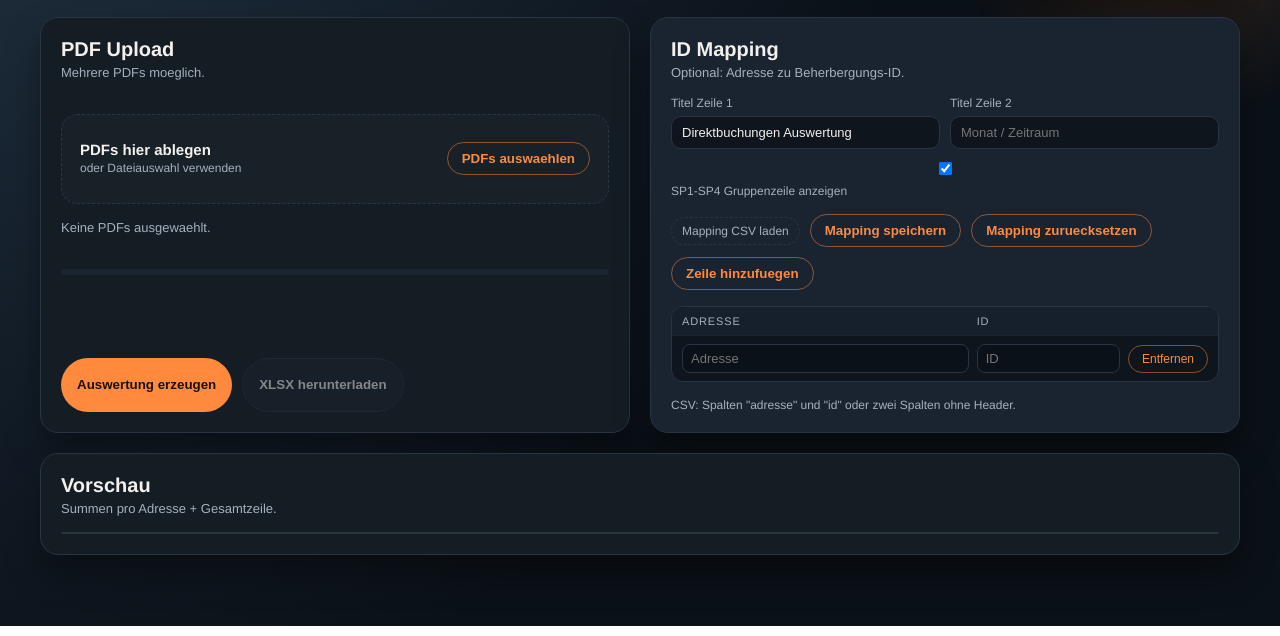
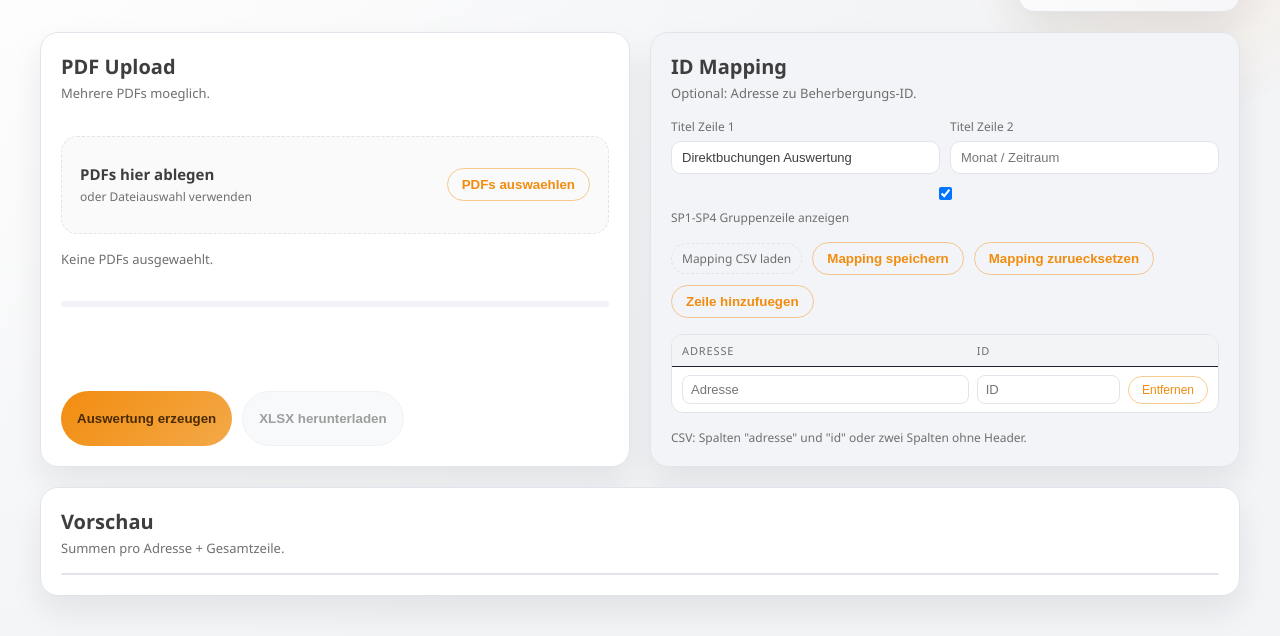
Before and after one commit to Mert2802/Auszahlungs-bersicht, a plain HTML site: page Direktbuchungen/index.html in a window 1280 px wide. Shown: the part 174-810 px from the top of the page. Drawn offline with Linux system fonts and the light colour scheme.

Commit message:
08.01.2026 13:31

```diff
--- a/Airbnb to XLS/styles.css
+++ b/Airbnb to XLS/styles.css
@@ -1,12 +1,12 @@
 :root {
-  --bg: #f3efe6;
+  --bg: #f6f7f9;
   --card: #ffffff;
-  --ink: #161616;
-  --accent: #d26c2f;
-  --accent-dark: #a85326;
-  --muted: #5f5648;
-  --border: #e2d7c5;
-  --shadow: 0 18px 50px rgba(32, 26, 18, 0.12);
+  --ink: #3e3e3e;
+  --accent: #f28c0f;
+  --accent-dark: #d97900;
+  --muted: #6f6f6f;
+  --border: #e1e4ea;
+  --shadow: 0 16px 32px rgba(15, 23, 42, 0.08);
 }
 
 * {
@@ -15,9 +15,9 @@
 
 body {
   margin: 0;
-  font-family: "Fraunces", "Iowan Old Style", "Garamond", serif;
+  font-family: "Plus Jakarta Sans", "Segoe UI", sans-serif;
   color: var(--ink);
-  background: radial-gradient(circle at top, #fff7ee 0%, #f3efe6 55%, #efe5d6 100%);
+  background: radial-gradient(circle at top, #ffffff 0%, #f3f4f6 60%);
 }
 
 .wrap {
@@ -33,7 +33,7 @@ body {
   gap: 24px;
   padding: 28px;
   border: 1px solid var(--border);
-  background: linear-gradient(135deg, #fff6ea 0%, #f3eadb 60%, #ecd9c1 100%);
+  background: linear-gradient(150deg, #ffffff, #f7f7f9);
   box-shadow: var(--shadow);
   margin-bottom: 28px;
 }
@@ -73,7 +73,7 @@ h2 {
   border: 1px solid var(--border);
   padding: 22px;
   margin-bottom: 24px;
-  box-shadow: 0 12px 30px rgba(31, 28, 24, 0.08);
+  box-shadow: var(--shadow);
 }
 
 .split {
@@ -92,11 +92,11 @@ h2 {
   padding: 18px;
   border: 1px solid var(--border);
   border-radius: 16px;
-  background: #fffaf3;
+  background: #ffffff;
 }
 
 .action-card {
-  background: #fff;
+  background: #ffffff;
 }
 
 .subtle {
@@ -107,17 +107,17 @@ h2 {
 }
 
 .dropzone {
-  border: 2px dashed #d6c3a9;
+  border: 2px dashed var(--border);
   border-radius: 18px;
   padding: 22px;
-  background: #fffdf8;
+  background: #fafafa;
   cursor: pointer;
   transition: border-color 0.2s ease, box-shadow 0.2s ease, transform 0.2s ease;
 }
 
 .dropzone.drag {
   border-color: var(--accent);
-  box-shadow: 0 0 0 4px rgba(210, 108, 47, 0.15);
+  box-shadow: 0 0 0 4px rgba(242, 140, 15, 0.2);
   transform: translateY(-1px);
 }
 
@@ -151,7 +151,7 @@ h2 {
 .progress-track {
   flex: 1;
   height: 8px;
-  background: #efe2d2;
+  background: #f0f2f5;
   border-radius: 999px;
   overflow: hidden;
 }
@@ -186,13 +186,14 @@ button:hover {
 }
 
 button.primary {
-  background: var(--accent);
-  color: #fff;
+  background: linear-gradient(135deg, var(--accent), #f3a948);
+  color: #4a2b00;
   border-color: transparent;
+  box-shadow: 0 10px 22px rgba(242, 140, 15, 0.25);
 }
 
 button.ghost {
-  background: #f7efe5;
+  background: #f7f7f9;
 }
 
 button:disabled {
@@ -209,7 +210,7 @@ button:disabled {
   display: grid;
   place-items: center;
   border: 1px solid var(--border);
-  background: #fff;
+  background: #ffffff;
 }
 
 .status {
@@ -244,6 +245,7 @@ button:disabled {
   border-collapse: collapse;
   font-family: "IBM Plex Mono", "SFMono-Regular", Consolas, monospace;
   font-size: 13px;
+  background: #ffffff;
 }
 
 #previewTable th,
@@ -264,7 +266,7 @@ button:disabled {
 #previewTable th.group-row {
   text-align: center;
   font-weight: 700;
-  background: #f7efe5;
+  background: #f4f5f7;
 }
 
 #previewTable th:first-child,
@@ -277,7 +279,7 @@ button:disabled {
 .overlay {
   position: fixed;
   inset: 0;
-  background: rgba(22, 16, 10, 0.55);
+  background: rgba(240, 242, 246, 0.8);
   display: none;
   align-items: center;
   justify-content: center;
@@ -294,7 +296,7 @@ button:disabled {
   width: min(980px, 100%);
   background: var(--card);
   border: 1px solid var(--border);
-  box-shadow: 0 30px 60px rgba(0, 0, 0, 0.2);
+  box-shadow: var(--shadow);
   padding: 24px;
   display: grid;
   gap: 20px;
@@ -319,7 +321,7 @@ button:disabled {
 }
 
 code {
-  background: #f5eadb;
+  background: #f7f7f9;
   padding: 2px 6px;
   border-radius: 6px;
   font-family: "IBM Plex Mono", "SFMono-Regular", Consolas, monospace;
@@ -337,7 +339,7 @@ code {
   gap: 10px;
   align-items: center;
   padding: 10px;
-  background: #fff;
+  background: #ffffff;
   border: 1px solid var(--border);
   border-radius: 12px;
 }
@@ -368,6 +370,8 @@ code {
   border-radius: 8px;
   font-family: "IBM Plex Mono", "SFMono-Regular", Consolas, monospace;
   font-size: 13px;
+  background: #ffffff;
+  color: var(--ink);
 }
 
 .list-row select {
@@ -377,26 +381,28 @@ code {
   border-radius: 8px;
   font-family: "IBM Plex Mono", "SFMono-Regular", Consolas, monospace;
   font-size: 13px;
-  background: #fff;
+  background: #ffffff;
+  color: var(--ink);
 }
 
 .col-key {
-  background: #faf4ec;
+  background: #f7f7f9;
 }
 
 .remove-btn {
   border-radius: 10px;
   border-color: transparent;
-  background: #f3e0cf;
+  background: #f7f7f9;
+  color: var(--ink);
 }
 
 .table-editable td[contenteditable="true"] {
-  background: #fff7ee;
+  background: #fff7ec;
   cursor: text;
 }
 
 .table-editable td[contenteditable="true"]:focus {
-  outline: 2px solid rgba(210, 108, 47, 0.35);
+  outline: 2px solid rgba(242, 140, 15, 0.4);
   outline-offset: -2px;
 }
 
--- a/Auszahlungsuebersicht_Hub/hub.css
+++ b/Auszahlungsuebersicht_Hub/hub.css
@@ -1,11 +1,14 @@
 :root {
-  --bg: #0c0f14;
-  --surface: #141924;
-  --text: #f3f4f6;
-  --muted: #9aa4b2;
-  --accent: #4ade80;
-  --accent-2: #60a5fa;
-  --border: #2b3445;
+  --bg: #f6f7f9;
+  --surface: #ffffff;
+  --surface-2: #f2f4f7;
+  --text: #3e3e3e;
+  --muted: #6f6f6f;
+  --accent: #f28c0f;
+  --accent-2: #f3a948;
+  --border: #e1e4ea;
+  --shadow: 0 16px 32px rgba(15, 23, 42, 0.08);
+  --radius: 16px;
 }
 
 * { box-sizing: border-box; }
@@ -13,7 +16,7 @@
 body {
   margin: 0;
   font-family: "Plus Jakarta Sans", "Segoe UI", sans-serif;
-  background: radial-gradient(circle at top, #1b2437, #0c0f14 55%);
+  background: radial-gradient(circle at top, #ffffff 0%, #f3f4f6 60%);
   color: var(--text);
   min-height: 100vh;
   display: flex;
@@ -23,11 +26,11 @@ body {
 .hub-header {
   display: flex;
   justify-content: space-between;
-  align-items: flex-start;
-  gap: 16px;
-  padding: 24px 28px;
+  align-items: center;
+  gap: 10px;
+  padding: 4px 12px;
   border-bottom: 1px solid var(--border);
-  background: rgba(12, 15, 20, 0.85);
+  background: rgba(255, 255, 255, 0.9);
   backdrop-filter: blur(8px);
 }
 
@@ -48,7 +51,7 @@ body {
 
 .eyebrow {
   text-transform: uppercase;
-  letter-spacing: 0.08em;
+  letter-spacing: 0.18em;
   font-size: 11px;
   color: var(--muted);
   margin: 0;
@@ -60,6 +63,13 @@ body {
   font-size: 13px;
 }
 
+.logo {
+  height: 85px;
+  width: auto;
+  display: block;
+  margin-bottom: 0;
+}
+
 button {
   border: none;
   border-radius: 999px;
@@ -67,39 +77,51 @@ button {
   cursor: pointer;
   font-weight: 600;
   font-size: 14px;
+  transition: transform 0.2s ease, box-shadow 0.2s ease, background 0.2s ease;
 }
 
 button.primary {
-  background: var(--accent);
-  color: #0b1020;
+  background: linear-gradient(135deg, var(--accent), var(--accent-2));
+  color: #4a2b00;
+  box-shadow: 0 10px 22px rgba(242, 140, 15, 0.25);
 }
 
 button.secondary {
-  background: #1c2230;
+  background: var(--surface-2);
   color: var(--text);
   border: 1px solid var(--border);
+}
+
+button:hover {
+  transform: translateY(-1px);
+}
+
+button:focus-visible {
+  outline: 2px solid rgba(242, 140, 15, 0.5);
+  outline-offset: 2px;
 }
 
 .login-gate {
   position: fixed;
   inset: 0;
-  background: rgba(9, 12, 18, 0.85);
+  background: rgba(240, 242, 246, 0.8);
   display: flex;
   align-items: center;
   justify-content: center;
   padding: 24px;
-  backdrop-filter: blur(6px);
+  backdrop-filter: blur(8px);
   z-index: 10;
 }
 
 .login-card {
   background: var(--surface);
   border: 1px solid var(--border);
-  border-radius: 16px;
-  padding: 24px;
+  border-radius: var(--radius);
+  padding: 26px;
   width: min(420px, 100%);
   display: grid;
   gap: 12px;
+  box-shadow: var(--shadow);
 }
 
 .login-card label {
@@ -110,16 +132,21 @@ button.secondary {
 }
 
 .login-card input {
-  background: #1c2230;
+  background: #ffffff;
   border: 1px solid var(--border);
-  border-radius: 10px;
+  border-radius: 12px;
   padding: 10px 12px;
   color: var(--text);
 }
 
+.login-card input:focus-visible {
+  outline: 2px solid rgba(242, 140, 15, 0.5);
+  outline-offset: 2px;
+}
+
 .error {
   margin: 6px 0 0;
-  color: #f87171;
+  color: #fca5a5;
   font-size: 12px;
 }
 
@@ -132,15 +159,15 @@ body.locked .hub-main {
 
 button.danger {
   background: transparent;
-  color: #fca5a5;
-  border: 1px solid #f87171;
+  color: #c2410c;
+  border: 1px solid #f59e0b;
 }
 
 .menu-toggle {
   width: 44px;
   height: 44px;
   border-radius: 12px;
-  background: #1b2331;
+  background: var(--surface-2);
   border: 1px solid var(--border);
   display: grid;
   gap: 6px;
@@ -149,7 +176,7 @@ button.danger {
   padding: 0;
   opacity: 0;
   pointer-events: none;
-  transition: opacity 0.2s ease;
+  transition: opacity 0.2s ease, box-shadow 0.2s ease, transform 0.2s ease;
 }
 
 .menu-toggle span {
@@ -164,6 +191,11 @@ button.danger {
   pointer-events: auto;
 }
 
+.menu-toggle:hover {
+  box-shadow: 0 10px 18px rgba(15, 23, 42, 0.12);
+  transform: translateY(-1px);
+}
+
 .welcome {
   width: 100%;
   padding: 32px;
@@ -173,12 +205,12 @@ button.danger {
 }
 
 .welcome-card {
-  background: linear-gradient(145deg, rgba(24, 31, 44, 0.95), rgba(16, 22, 32, 0.9));
+  background: linear-gradient(150deg, #ffffff, #f6f7f9);
   border: 1px solid var(--border);
   border-radius: 24px;
   padding: 32px;
   width: min(980px, 100%);
-  box-shadow: 0 24px 60px rgba(0, 0, 0, 0.4);
+  box-shadow: var(--shadow);
 }
 
 .welcome-card h2 {
@@ -198,14 +230,14 @@ button.danger {
 }
 
 .card {
-  background: #141b26;
+  background: #ffffff;
   border: 1px solid var(--border);
   border-radius: 18px;
   padding: 18px;
   text-align: left;
   display: grid;
   gap: 6px;
-  transition: transform 0.2s ease, border 0.2s ease;
+  transition: transform 0.2s ease, border 0.2s ease, box-shadow 0.2s ease;
 }
 
 .card h3 {
@@ -221,7 +253,8 @@ button.danger {
 
 .card:hover {
   transform: translateY(-2px);
-  border-color: rgba(74, 222, 128, 0.6);
+  border-color: rgba(242, 140, 15, 0.5);
+  box-shadow: 0 14px 24px rgba(15, 23, 42, 0.12);
 }
 
 .menu-panel {
@@ -233,7 +266,7 @@ button.danger {
   border: 1px solid var(--border);
   border-radius: 16px;
   padding: 16px;
-  box-shadow: 0 18px 40px rgba(0, 0, 0, 0.35);
+  box-shadow: var(--shadow);
   opacity: 0;
   transform: translateY(-8px);
   pointer-events: none;
@@ -267,7 +300,7 @@ button.danger {
 .menu-actions button {
   width: 100%;
   border-radius: 12px;
-  background: #1c2230;
+  background: #ffffff;
   color: var(--text);
   border: 1px solid var(--border);
   padding: 10px 12px;
@@ -275,8 +308,8 @@ button.danger {
 }
 
 .menu-actions .danger {
-  border-color: #f87171;
-  color: #fca5a5;
+  border-color: #f59e0b;
+  color: #c2410c;
   background: transparent;
 }
 
--- a/Booking_Auszahlungsuebersicht_HTML/styles.css
+++ b/Booking_Auszahlungsuebersicht_HTML/styles.css
@@ -1,16 +1,16 @@
 /* Base */
 :root {
-  --bg: #0c0f14;
-  --surface: #141924;
-  --surface-2: #1c2230;
-  --text: #f3f4f6;
-  --muted: #9aa4b2;
-  --accent: #4ade80;
-  --accent-2: #60a5fa;
+  --bg: #f6f7f9;
+  --surface: #ffffff;
+  --surface-2: #f2f4f7;
+  --text: #3e3e3e;
+  --muted: #6f6f6f;
+  --accent: #f28c0f;
+  --accent-2: #f3a948;
   --danger: #f87171;
-  --border: #2b3445;
-  --radius: 14px;
-  --shadow: 0 16px 30px rgba(5, 10, 20, 0.35);
+  --border: #e1e4ea;
+  --radius: 16px;
+  --shadow: 0 16px 32px rgba(15, 23, 42, 0.08);
   font-synthesis: none;
   text-rendering: optimizeLegibility;
 }
@@ -20,7 +20,7 @@
 body {
   margin: 0;
   font-family: "Plus Jakarta Sans", "Segoe UI", sans-serif;
-  background: radial-gradient(circle at top, #1b2437, #0c0f14 55%);
+  background: radial-gradient(circle at top, #ffffff, #f3f4f6 60%);
   color: var(--text);
 }
 
@@ -50,7 +50,7 @@ body {
 }
 
 .panel {
-  background: linear-gradient(160deg, rgba(255,255,255,0.04), rgba(255,255,255,0.01));
+  background: linear-gradient(160deg, #ffffff, #f7f7f9);
   border: 1px solid var(--border);
   border-radius: var(--radius);
   padding: 20px;
@@ -82,7 +82,7 @@ body {
 }
 
 .file-card {
-  background: var(--surface);
+  background: #ffffff;
   border: 1px dashed var(--border);
   padding: 16px;
   border-radius: 12px;
@@ -93,7 +93,7 @@ body {
 }
 
 .file-card:hover {
-  border-color: var(--accent-2);
+  border-color: rgba(242, 140, 15, 0.6);
 }
 
 .file-card input {
@@ -102,7 +102,7 @@ body {
 
 .file-card.drop-zone.dragover {
   border-color: var(--accent);
-  box-shadow: 0 0 0 2px rgba(74, 222, 128, 0.25);
+  box-shadow: 0 0 0 2px rgba(242, 140, 15, 0.2);
 }
 
 .file-meta {
@@ -116,7 +116,7 @@ body {
 }
 
 .progress {
-  background: #0b1220;
+  background: #f0f2f5;
   border: 1px solid var(--border);
   border-radius: 999px;
   height: 8px;
@@ -144,11 +144,13 @@ button {
   cursor: pointer;
   font-weight: 600;
   font-size: 14px;
+  transition: transform 0.2s ease, box-shadow 0.2s ease;
 }
 
 button.primary {
-  background: var(--accent);
-  color: #0b1020;
+  background: linear-gradient(135deg, var(--accent), var(--accent-2));
+  color: #4a2b00;
+  box-shadow: 0 10px 22px rgba(242, 140, 15, 0.25);
 }
 
 button.secondary {
@@ -161,6 +163,10 @@ button.ghost {
   background: transparent;
   color: var(--muted);
   border: 1px solid var(--border);
+}
+
+button:hover {
+  transform: translateY(-1px);
 }
 
 button:disabled {
@@ -193,7 +199,7 @@ button:disabled {
 }
 
 .settings-grid input[type="text"] {
-  background: var(--surface-2);
+  background: #ffffff;
   border: 1px solid var(--border);
   border-radius: 10px;
   padding: 10px 12px;
@@ -210,7 +216,7 @@ button:disabled {
   overflow-x: auto;
   border: 1px solid var(--border);
   border-radius: 12px;
-  background: #0c111b;
+  background: #ffffff;
 }
 
 .table-wrap table {
@@ -227,7 +233,7 @@ button:disabled {
 }
 
 .table-wrap th {
-  background: #111827;
+  background: #f3f4f6;
   position: sticky;
   top: 0;
   z-index: 1;
@@ -254,13 +260,13 @@ button:disabled {
 }
 
 .table-wrap td[contenteditable="true"]:focus {
-  box-shadow: inset 0 0 0 1px var(--accent-2);
+  box-shadow: inset 0 0 0 1px rgba(242, 140, 15, 0.6);
 }
 
 .table-wrap th.group-row {
   text-align: center;
   font-weight: 700;
-  background: #0f172a;
+  background: #f7f7f9;
 }
 
 .eyebrow {
@@ -293,7 +299,7 @@ tr.dragging {
   width: 34px;
   height: 34px;
   padding: 0;
-  background: transparent;
+  background: #ffffff;
   border: 1px solid var(--border);
   color: var(--text);
   font-size: 16px;
@@ -302,7 +308,7 @@ tr.dragging {
 .overlay {
   position: fixed;
   inset: 0;
-  background: rgba(9, 12, 18, 0.7);
+  background: rgba(240, 242, 246, 0.8);
   display: none;
   align-items: center;
   justify-content: center;
--- a/Direktbuchungen/styles.css
+++ b/Direktbuchungen/styles.css
@@ -1,13 +1,13 @@
 :root {
-  --bg: #0b1118;
-  --surface: #141c24;
-  --surface-2: #1a2330;
-  --accent: #ff8a3d;
-  --accent-2: #2dd4bf;
-  --text: #f4f1ec;
-  --muted: #a6b0be;
-  --border: #2a3442;
-  --shadow: rgba(0, 0, 0, 0.35);
+  --bg: #f6f7f9;
+  --surface: #ffffff;
+  --surface-2: #f2f4f7;
+  --accent: #f28c0f;
+  --accent-2: #f3a948;
+  --text: #3e3e3e;
+  --muted: #6f6f6f;
+  --border: #e1e4ea;
+  --shadow: rgba(15, 23, 42, 0.08);
 }
 
 * {
@@ -16,9 +16,9 @@
 
 body {
   margin: 0;
-  font-family: "Bahnschrift", "Franklin Gothic Medium", "Trebuchet MS", sans-serif;
+  font-family: "Plus Jakarta Sans", "Segoe UI", sans-serif;
   color: var(--text);
-  background: radial-gradient(circle at top left, #203040 0%, #0b1118 60%);
+  background: radial-gradient(circle at top left, #ffffff 0%, #f3f4f6 60%);
   min-height: 100vh;
   position: relative;
   overflow-x: hidden;
@@ -29,7 +29,7 @@ body {
   inset: -20vh -10vw auto auto;
   width: 480px;
   height: 480px;
-  background: radial-gradient(circle, rgba(255, 138, 61, 0.25), transparent 65%);
+  background: radial-gradient(circle, rgba(242, 140, 15, 0.15), transparent 65%);
   filter: blur(2px);
   opacity: 0.8;
   pointer-events: none;
@@ -67,7 +67,7 @@ body {
 }
 
 .hero-card {
-  background: linear-gradient(150deg, #1b2734, #111821);
+  background: linear-gradient(150deg, #ffffff, #f7f7f9);
   border: 1px solid var(--border);
   border-radius: 16px;
   padding: 16px 18px;
@@ -93,8 +93,8 @@ body {
 }
 
 .hero-card .tag {
-  background: rgba(45, 212, 191, 0.18);
-  color: var(--accent-2);
+  background: rgba(242, 140, 15, 0.15);
+  color: #8a4b00;
   padding: 6px 10px;
   border-radius: 999px;
   font-size: 12px;
@@ -115,7 +115,7 @@ body {
   border: 1px solid var(--border);
   border-radius: 18px;
   padding: 20px;
-  box-shadow: 0 18px 35px var(--shadow);
+  box-shadow: 0 16px 32px var(--shadow);
   display: grid;
   gap: 16px;
 }
@@ -152,7 +152,7 @@ body {
   align-items: center;
   justify-content: space-between;
   gap: 12px;
-  background: rgba(255, 255, 255, 0.02);
+  background: #fafafa;
   cursor: pointer;
 }
 
@@ -168,13 +168,13 @@ body {
 
 .drop-zone.drag {
   border-color: var(--accent);
-  box-shadow: 0 0 0 2px rgba(255, 138, 61, 0.15);
+  box-shadow: 0 0 0 2px rgba(242, 140, 15, 0.2);
 }
 
 .ghost {
   background: transparent;
   color: var(--accent);
-  border: 1px solid rgba(255, 138, 61, 0.5);
+  border: 1px solid rgba(242, 140, 15, 0.45);
   border-radius: 999px;
   padding: 8px 14px;
   font-weight: 600;
@@ -188,8 +188,8 @@ body {
 }
 
 .primary {
-  background: var(--accent);
-  color: #121212;
+  background: linear-gradient(135deg, var(--accent), var(--accent-2));
+  color: #4a2b00;
   border: none;
   border-radius: 999px;
   padding: 10px 16px;
@@ -198,7 +198,7 @@ body {
 }
 
 .secondary {
-  background: #1b232f;
+  background: var(--surface-2);
   color: var(--text);
   border: 1px solid var(--border);
   border-radius: 999px;
@@ -222,7 +222,7 @@ body {
 
 .progress {
   height: 6px;
-  background: #1b2431;
+  background: #f0f2f5;
   border-radius: 999px;
   overflow: hidden;
 }
@@ -264,7 +264,7 @@ body {
 .config input[type="text"] {
   border: 1px solid var(--border);
   border-radius: 10px;
-  background: #0f151d;
+  background: #ffffff;
   color: var(--text);
   padding: 8px 10px;
   font-size: 13px;
@@ -296,7 +296,7 @@ textarea {
   width: 100%;
   border-radius: 12px;
   border: 1px solid var(--border);
-  background: #0f151d;
+  background: #ffffff;
   color: var(--text);
   padding: 12px;
   font-size: 13px;
@@ -313,14 +313,14 @@ textarea {
   overflow-x: auto;
   border: 1px solid var(--border);
   border-radius: 14px;
-  background: #0f151d;
+  background: #ffffff;
 }
 
 .mapping-table {
   border: 1px solid var(--border);
   border-radius: 12px;
   overflow: hidden;
-  background: #0f151d;
+  background: #ffffff;
 }
 
 .mapping-row {
@@ -337,7 +337,7 @@ textarea {
 }
 
 .mapping-header {
-  background: #16202c;
+  background: #f3f4f6;
   font-size: 11px;
   text-transform: uppercase;
   letter-spacing: 0.08em;
@@ -348,7 +348,7 @@ textarea {
   width: 100%;
   border: 1px solid var(--border);
   border-radius: 8px;
-  background: #0b1118;
+  background: #ffffff;
   color: var(--text);
   padding: 6px 8px;
   font-size: 13px;
@@ -356,7 +356,7 @@ textarea {
 
 .mapping-row button {
   background: transparent;
-  border: 1px solid rgba(255, 138, 61, 0.5);
+  border: 1px solid rgba(242, 140, 15, 0.45);
   color: var(--accent);
   border-radius: 999px;
   padding: 6px 10px;
@@ -373,14 +373,14 @@ table {
 thead th {
   position: sticky;
   top: 0;
-  background: #16202c;
+  background: #f3f4f6;
   font-size: 12px;
   text-transform: uppercase;
   letter-spacing: 0.08em;
 }
 
 thead .title-row {
-  background: #101824;
+  background: #f7f7f9;
   text-transform: none;
   letter-spacing: 0.02em;
   font-size: 14px;
@@ -388,7 +388,7 @@ thead .title-row {
 }
 
 thead .group-row {
-  background: #121c28;
+  background: #f7f7f9;
   font-size: 11px;
   text-transform: uppercase;
   letter-spacing: 0.12em;
@@ -403,7 +403,7 @@ th, td {
 }
 
 tbody tr.total {
-  background: rgba(255, 138, 61, 0.08);
+  background: rgba(242, 140, 15, 0.08);
   font-weight: 700;
 }
 
```
Also changed, not shown: Airbnb to XLS/index.html (+1 -0 lines), Auszahlungsuebersicht_Hub/index.html (+2 -3 lines), Booking_Auszahlungsuebersicht_HTML/index.html (+1 -0 lines), Direktbuchungen/index.html (+1 -0 lines), Auszahlungsuebersicht_Hub/KeinTitel1000x500px.png (added), Auszahlungsuebersicht_Hub/favicon.svg (added).
